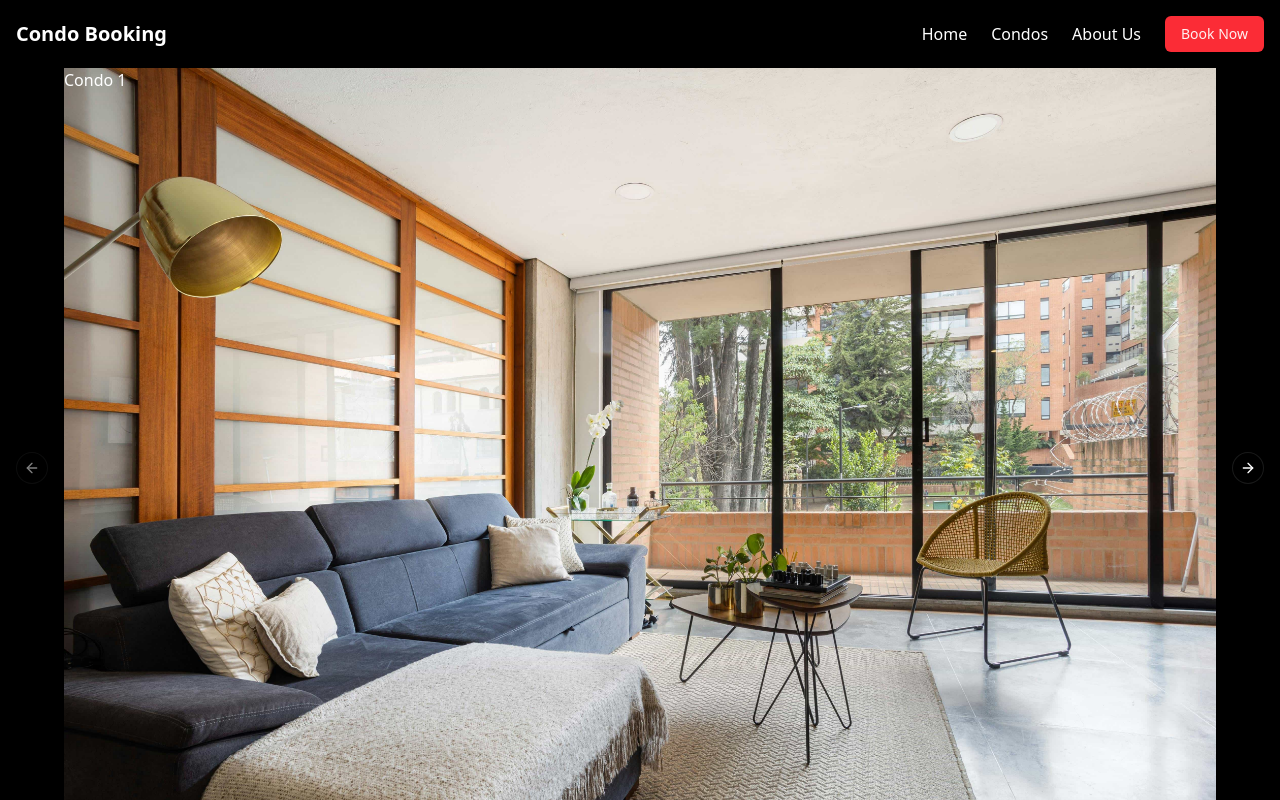
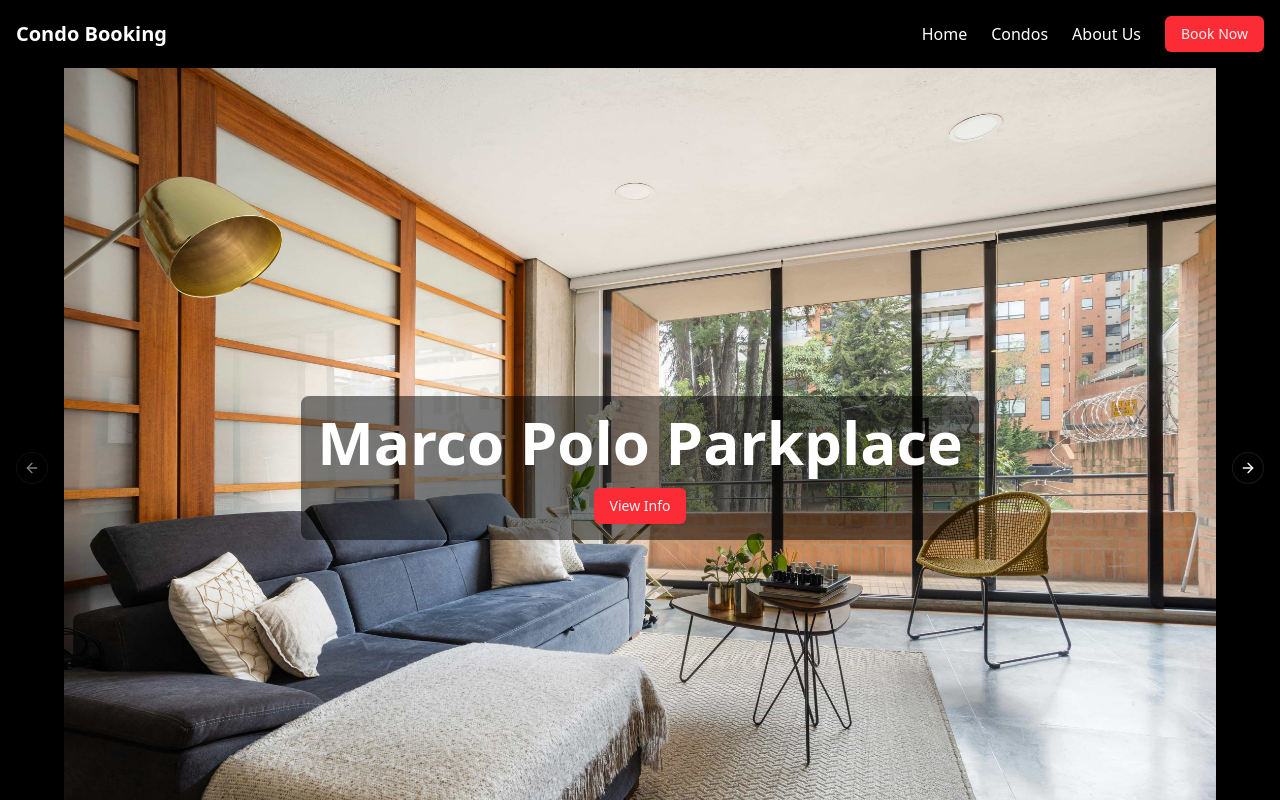
Before and after one commit to aiuyap/booking-site, a React (Vite) app: page /condos in a window 1280 px wide. Shown: the top 800 px of the page. Built offline with nearby package versions, Linux system fonts and the light colour scheme.

Commit message:
feat: added condo name and button in condos page

```diff
--- a/src/components/condos.component.tsx
+++ b/src/components/condos.component.tsx
@@ -8,6 +8,7 @@ import {
 import condo1 from "../assets/condobg1.jpg";
 import condo2 from "../assets/condobg2.jpg";
 import condo3 from "../assets/condobg3.jpg";
+import { Button } from "./ui/button";
 
 export default function Condos() {
   return (
@@ -15,22 +16,43 @@ export default function Condos() {
       <Carousel className="mx-16 w-screen max-w-6xl">
         <CarouselContent>
           <CarouselItem
-            className="h-screen bg-black/70 bg-cover"
+            className="h-screen bg-cover"
             style={{ backgroundImage: `url(${condo1})` }}
           >
-            <h1>Condo 1</h1>
+            <div className="translate-x flex h-full items-center justify-center">
+              <div className="flex flex-col items-center justify-center gap-4 rounded-lg bg-black/50 p-4">
+                <h1 className="text-3xl font-semibold text-white md:text-5xl lg:text-6xl">
+                  Marco Polo Parkplace
+                </h1>
+                <Button className="hover:scale-105">View Info</Button>
+              </div>
+            </div>
           </CarouselItem>
           <CarouselItem
             className="h-screen bg-cover bg-center"
             style={{ backgroundImage: `url(${condo2})` }}
           >
-            <h1>Condo 2</h1>
+            <div className="translate-x flex h-full items-center justify-center">
+              <div className="flex flex-col items-center justify-center gap-4 rounded-lg bg-black/50 p-4">
+                <h1 className="text-3xl font-semibold text-white md:text-5xl lg:text-6xl">
+                  The Rise at Monterrazas
+                </h1>
+                <Button className="hover:scale-105">View Info</Button>
+              </div>
+            </div>
           </CarouselItem>
           <CarouselItem
             className="h-screen bg-cover bg-center"
             style={{ backgroundImage: `url(${condo3})` }}
           >
-            <h1>Condo 3</h1>
+            <div className="translate-x flex h-full items-center justify-center">
+              <div className="flex flex-col items-center justify-center gap-4 rounded-lg bg-black/50 p-4">
+                <h1 className="text-3xl font-semibold text-white md:text-5xl lg:text-6xl">
+                  Park Point Residences
+                </h1>
+                <Button className="hover:scale-105">View Info</Button>
+              </div>
+            </div>
           </CarouselItem>
         </CarouselContent>
         <CarouselPrevious />
--- a/src/components/hero.component.tsx
+++ b/src/components/hero.component.tsx
@@ -12,7 +12,7 @@ export default function Hero() {
         }}
       >
         <div className="flex h-full w-full flex-col items-center justify-center gap-5 bg-black/70">
-          <h1 className="text-center text-4xl font-bold text-white opacity-100 md:text-6xl">
+          <h1 className="text-center text-4xl font-bold text-white md:text-6xl">
             Book your next staycation with us.
           </h1>
           <Button className="hover:scale-105">Book Now</Button>
```
